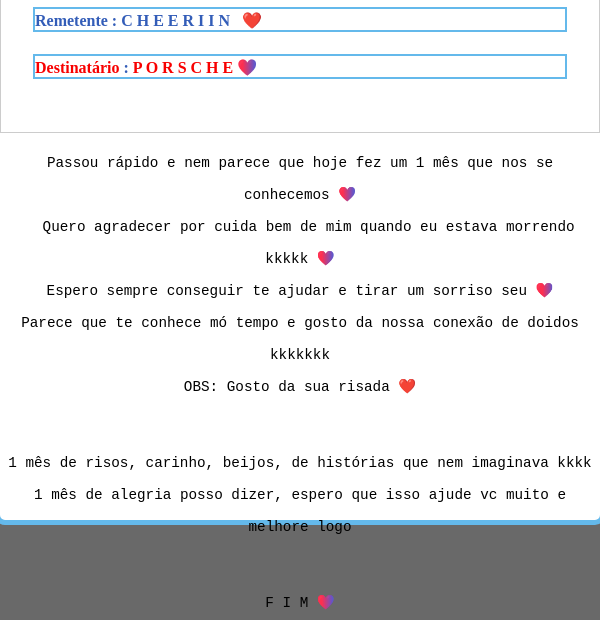
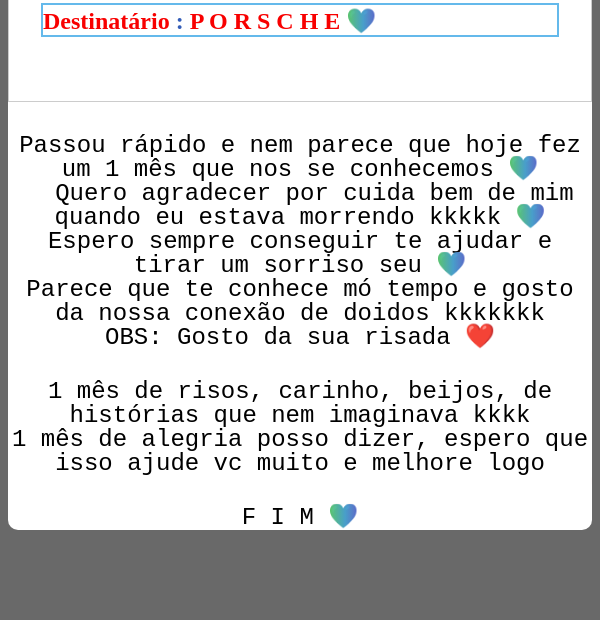
Before and after one commit to Anaxlff/AN1M, a plain HTML site: page carta.html in a window 600 px wide. Shown: the part 180-800 px from the top of the page. Drawn offline with Linux system fonts and the light colour scheme.

Commit message:
Update carta.css

```diff
--- a/carta.css
+++ b/carta.css
@@ -1,35 +1,25 @@
 body{
-
     background-color: dimgrey;
-
 }
 
 .caixa {
-
     background-color: white;
-    width:  600px;
-    height: 600px;
+    width: 90%;
+    height: auto;
     position: absolute;
     left: 50%;
     top: 50%;
     transform: translate(-50%, -50%);
     border-radius: 10px;
     border: 5px #64b9eb solid;
+}
 
-
-
-
-}
 .conteudo {
-
     padding: 2em;
     border: 1px solid #ccc;
-
-
 }
 
 h2 {
-
     font-family: 'Courier New', Courier, monospace;
     color:  #64b9eb ;
     border: 2px solid;
@@ -39,30 +29,23 @@ h2 {
 }
 
 p {
-
     text-align: center;
     font-family: monospace;
     font-size: 110%;
     line-height: 2rem;
+}
 
-}
 h4 {
-
     padding-top: 2px;
     border: 2px solid #64b9eb;
     color: rgb(51, 93, 184);
-
 }
 
-
-
 span {
-
     color: rgb(248, 0, 0);
 }
 
-#span_coracao{
-
+#span_coracao {
     color: rgba(255, 255, 255, .1);
     background: linear-gradient(to right,
         rgb(76, 217, 105),
@@ -76,47 +59,36 @@ span {
     background-size: 400%;
     -webkit-background-clip: text;
     background-clip: text;
-
     text-align: left;
     animation: sTransition 10s linear infinite;
 }
 
-
-
-  @keyframes sTransition {
-    0% {
-        background-position: 0%;
+@media only screen and (max-width: 767px) {
+    /* Para telas menores que 768px, ajuste as propriedades de estilo da classe .caixa */
+    .caixa {
+        width: 100%;
+        height: auto;
+        position: static;
+        transform: none;
+        border: none;
     }
 
-    100% {
-        background-position: 400%;
+    /* Ajuste o tamanho do texto */
+    h2 {
+        font-size: 2rem;
+    }
+
+    p {
+        font-size: 1.5rem;
+        line-height: 1.5rem;
+    }
+
+    h4 {
+        font-size: 1.5rem;
+    }
+
+    /* Adicione margem inferior para separar o conteúdo */
+    .conteudo {
+        margin-bottom: 2em;
     }
 }
-
-@keyframes gradient{
-
-    0%{
-        background-position: 0 50%;
-
-    }
-
-    50%{
-
-        background-position: 100%  50%;
-
-    }
-    100%{
-
-        background-position: 0 50%;
-    }
-
-}
-
-@media screen and (min-width: 500px) {
-    .caixa {
-      --larguraDoItem: 611px
-;
-      --alturaDoItem:474px;
-
-    }
-  }
```
Lines whose indentation alone changed are shown as unchanged.
